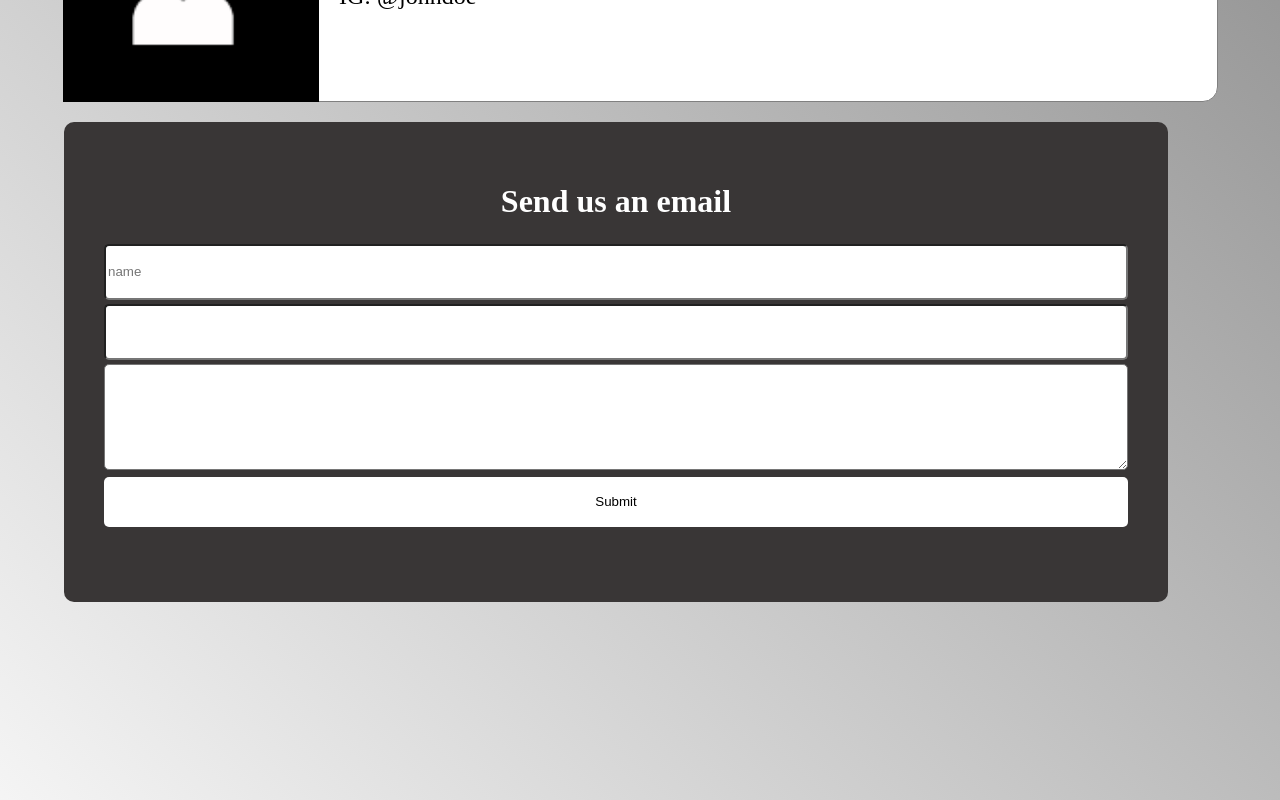
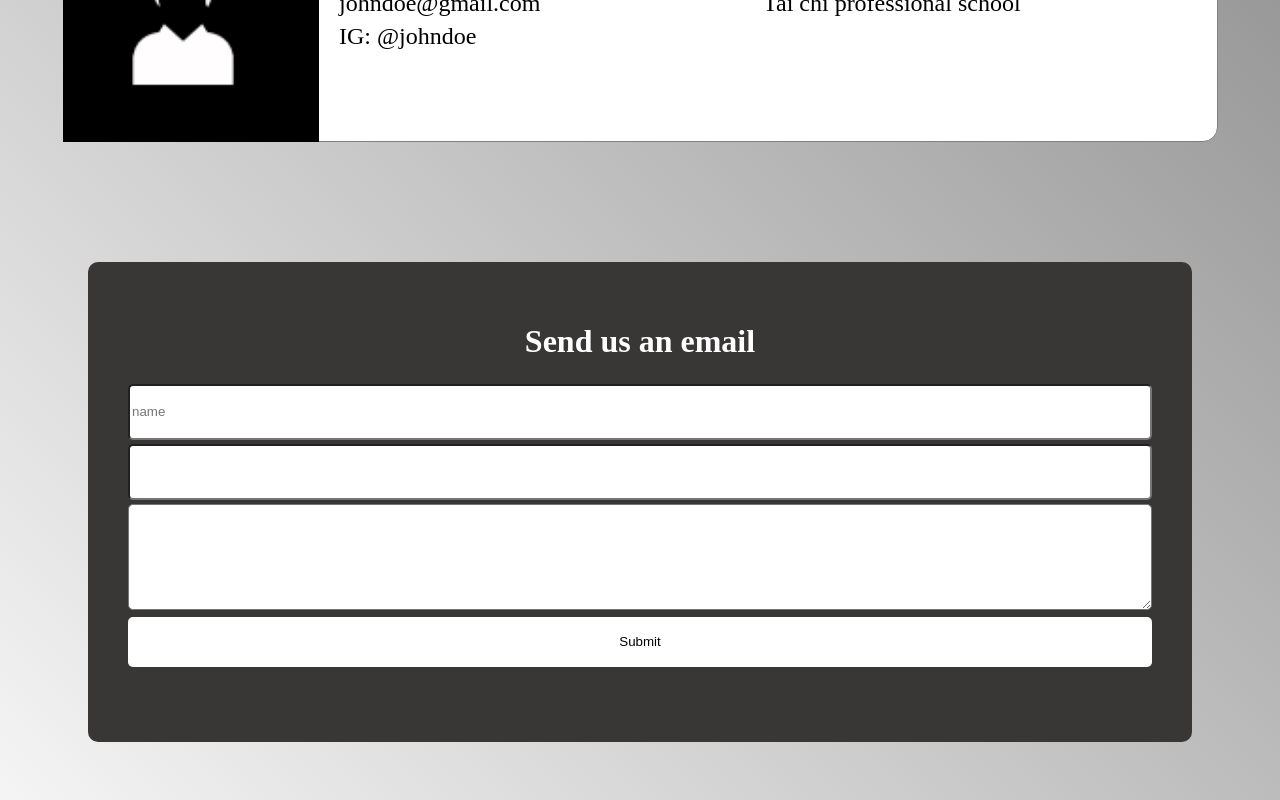
Before and after one commit to Riiduu/lana-cos-vue, a Vue app: page /about in a window 1280 px wide. Shown: the part 560-1360 px from the top of the page. Built offline with nearby package versions, Linux system fonts and the light colour scheme; a web font is replaced by a local one.

Commit message:
fixed email form design, but it doesnt work yet

```diff
--- a/src/en/components/AboutusComponents/SendEmail.vue
+++ b/src/en/components/AboutusComponents/SendEmail.vue
@@ -3,9 +3,9 @@
         <h1 id="send-us">Send us an email</h1>
 
         <form id="contactform" action="https://formsubmit.io/send/kristians.jelinsks1@gmail.com" method="POST">
-        <input name="name" placeholder="name" type="text" id="name">
-        <input name="email" type="email" id="email">
-        <textarea name="comment" id="comment" rows="3"></textarea>
+        <input name="name" placeholder="name" type="text" id="name" required>
+        <input name="email" type="email" id="email" required>
+        <textarea name="comment" id="comment" rows="3" required></textarea>
 
         <input name="_formsubmit_id" type="text" style="display:none">
 
@@ -27,6 +27,7 @@ export default {
     padding: 40px 40px 40px 40px;
     width: 80vw;
     border-radius: 10px;
+    margin: 100px auto;
 
     h1 {
         color: white;
@@ -82,4 +83,11 @@ export default {
         border-radius: none;
     }
 }
+
+@media (max-width: 365px) {
+    .email-forms {
+        width: 66vw;
+    }
+}
+
 </style>
--- a/src/en/views/AboutView.vue
+++ b/src/en/views/AboutView.vue
@@ -73,6 +73,7 @@ export default {
 <style lang="scss" scoped>
   #navbar {
     position: fixed;
+
   }
 
   #menu-fs {
@@ -90,6 +91,9 @@ export default {
   }
 
   .content {
+    display: flex;
+    flex-direction: column;
+    justify-content: center;
     justify-content: center;
     margin: 140px 5% 0 5%;
     text-align: center;
```
